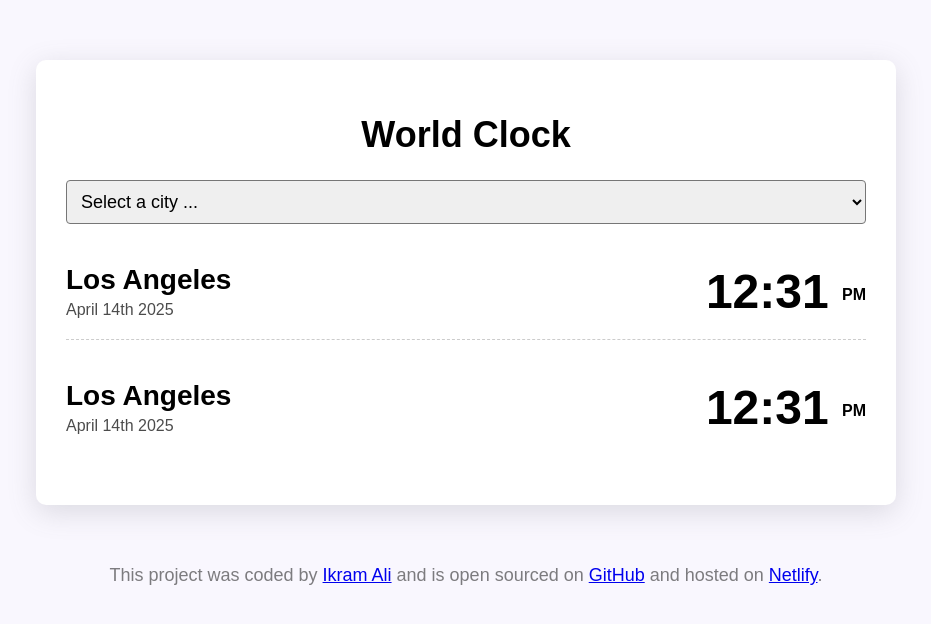
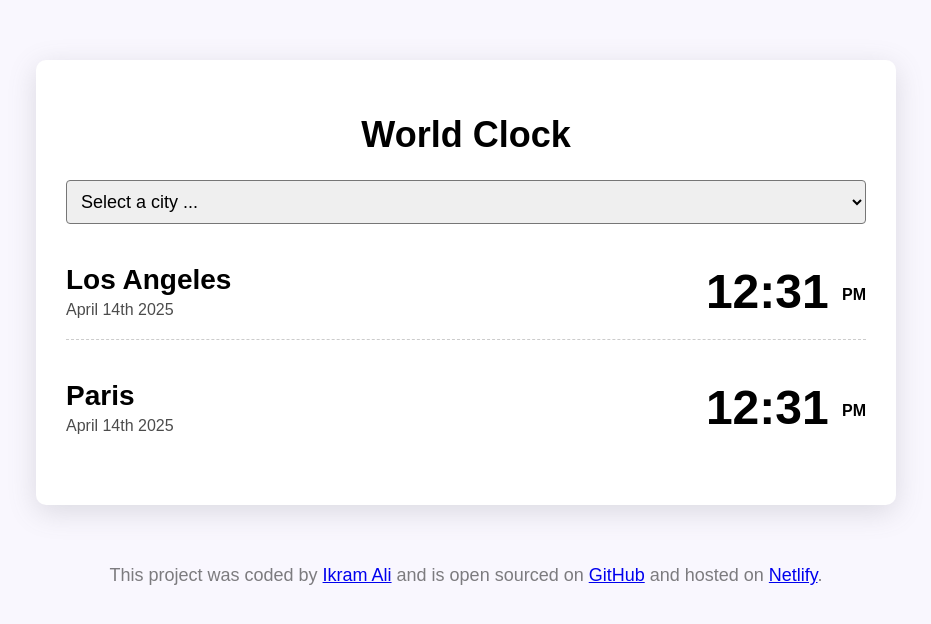
Before and after one commit to Ikram-Ali96/world-clock, a plain HTML site: page index.html in a window 1280 px wide. Shown: the whole page, without its empty margins (174-1105 px from the left). Drawn offline with Linux system fonts and the light colour scheme.

Commit message:
updated html

```diff
--- a/index.html
+++ b/index.html
@@ -25,7 +25,7 @@
      </div>
        <div class="city">
         <div>
-        <h2>Los Angeles </h2>
+        <h2>Paris </h2>
         <div class="date">April 14th 2025</div>
         </div>
         <div class="time">12:31 <small> PM </small></div>
```
